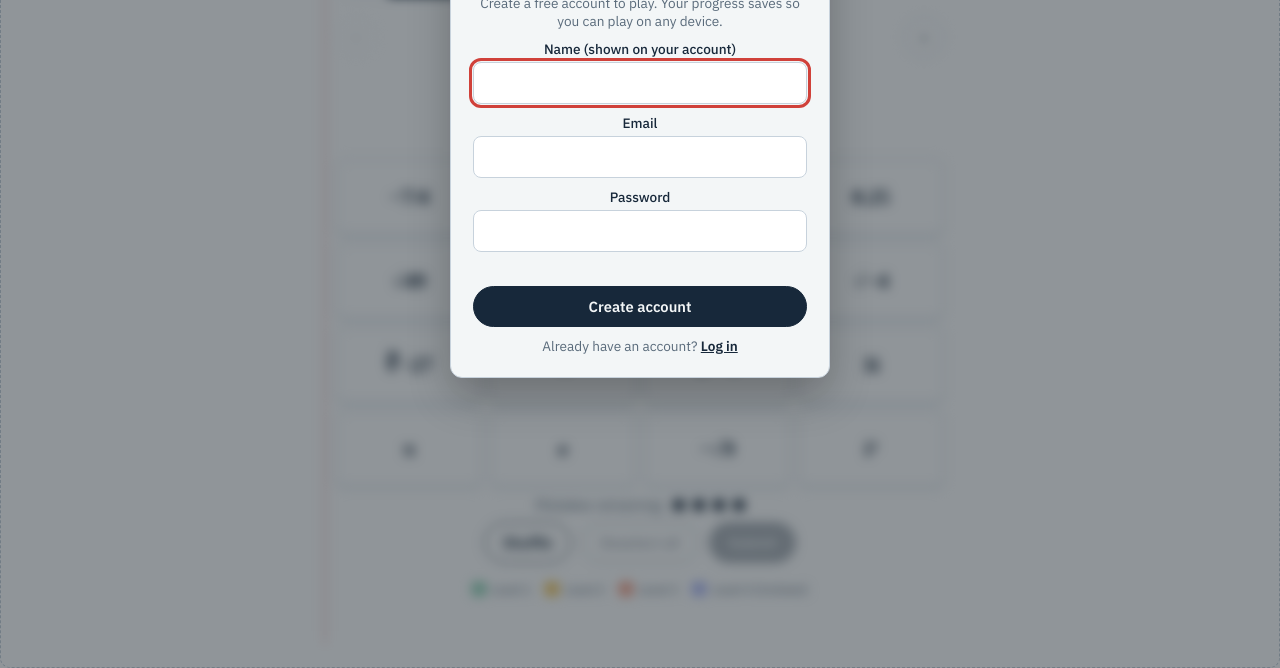
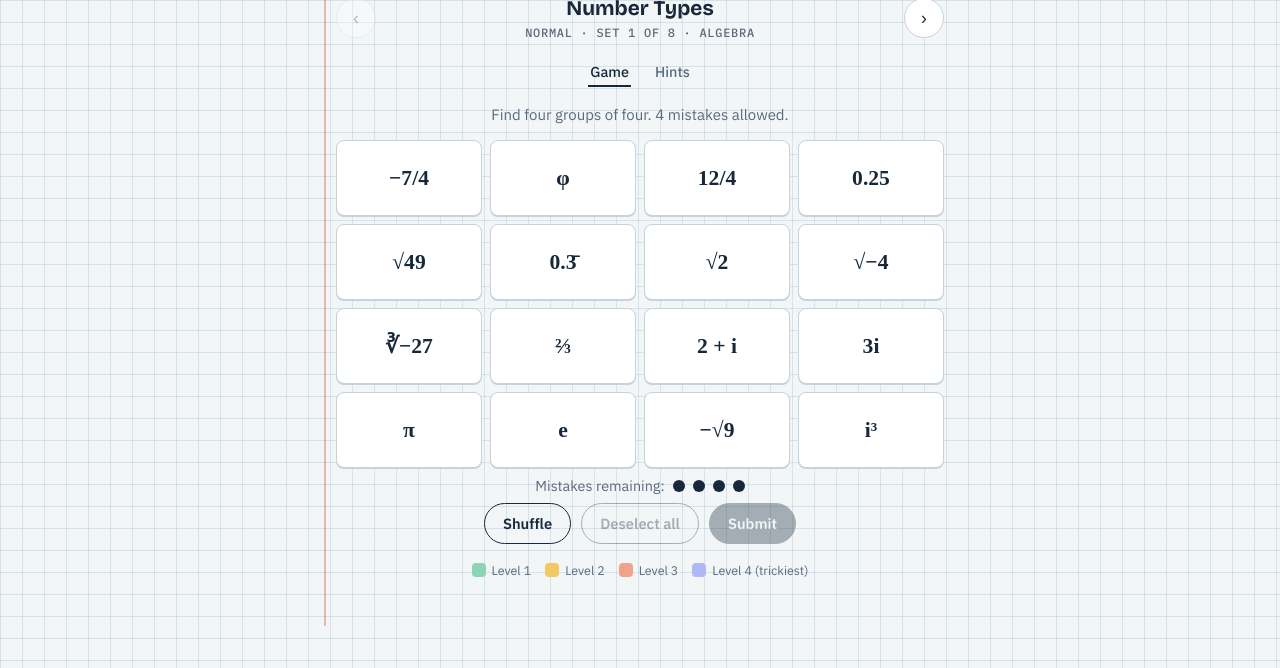
Before and after one commit to ryanisthebest1902/like-terms, a plain HTML site: page index.html in a window 1280 px wide. Shown: the part 132-800 px from the top of the page. Drawn offline with nearby package versions, Linux system fonts and the light colour scheme; a web font is replaced by a local one.

Commit message:
Make login optional again (no forced login window)
Co-Authored-By: Claude Opus 5.5 <noreply@anthropic.com>

```diff
--- a/index.html
+++ b/index.html
@@ -530,9 +530,7 @@ $("logoutBtn").onclick=async()=>{await sb.auth.signOut();closeAuth();toast("Logg
 if(sb){sb.auth.onAuthStateChange((ev,session)=>{const was=user&&user.id;user=session?session.user:null;setAcctBtn();
   if(ev==="PASSWORD_RECOVERY"){recovering=true;setTimeout(()=>openAuth("newpass",true),0)}
   if(user){markAcct();if(recovering&&authMode!=="code")setTimeout(()=>openAuth("newpass",true),0);else if(locked&&!recovering){locked=false;closeAuth()}if(user.id!==was)setTimeout(pullRemote,0)}
-  else if(ev==="INITIAL_SESSION"||ev==="SIGNED_OUT")setTimeout(()=>{
-    if(badLink){openAuth("forgot",true);$("authErr").textContent="That reset link has expired or was already used. Send yourself a new code.";history.replaceState(null,"",location.pathname+location.search)}
-    else openAuth(seenAcct()?"login":"signup",true)},0)})}
+  else if(ev==="INITIAL_SESSION"&&badLink)setTimeout(()=>{openAuth("forgot");$("authErr").textContent="That reset link has expired or was already used. Send yourself a new code.";history.replaceState(null,"",location.pathname+location.search)},0)})}
 setAcctBtn();
 
 skipFinished();
```
